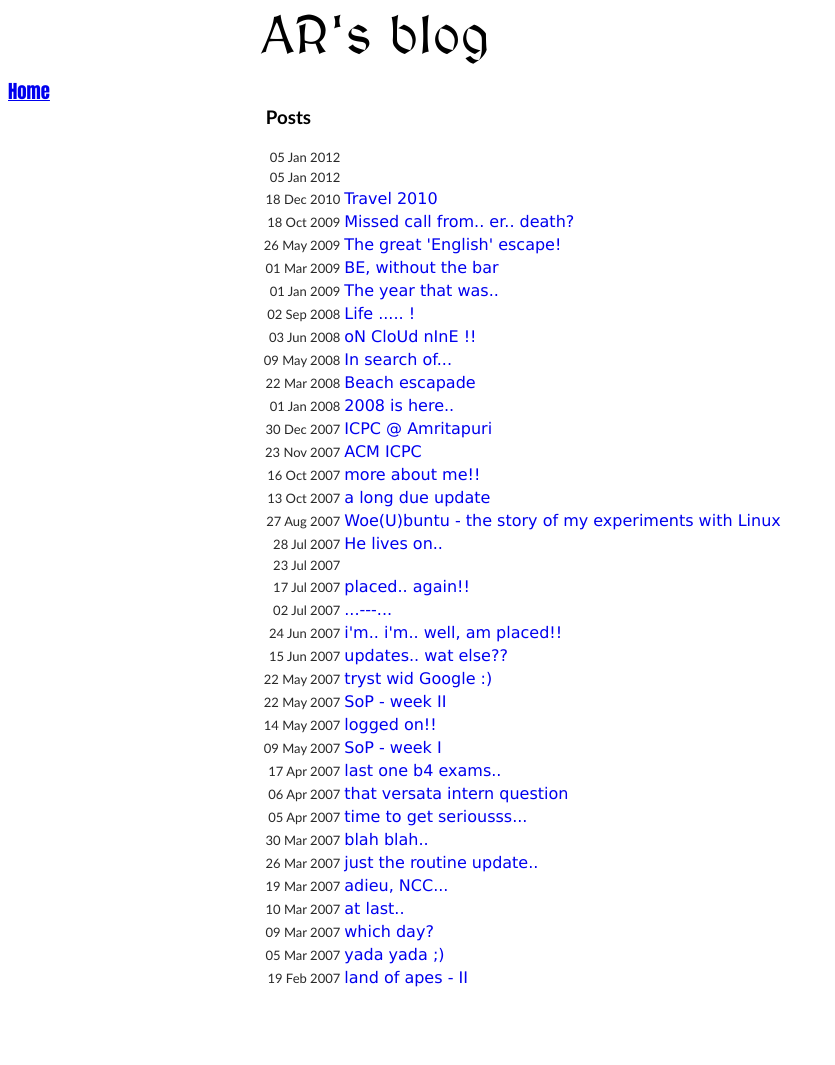
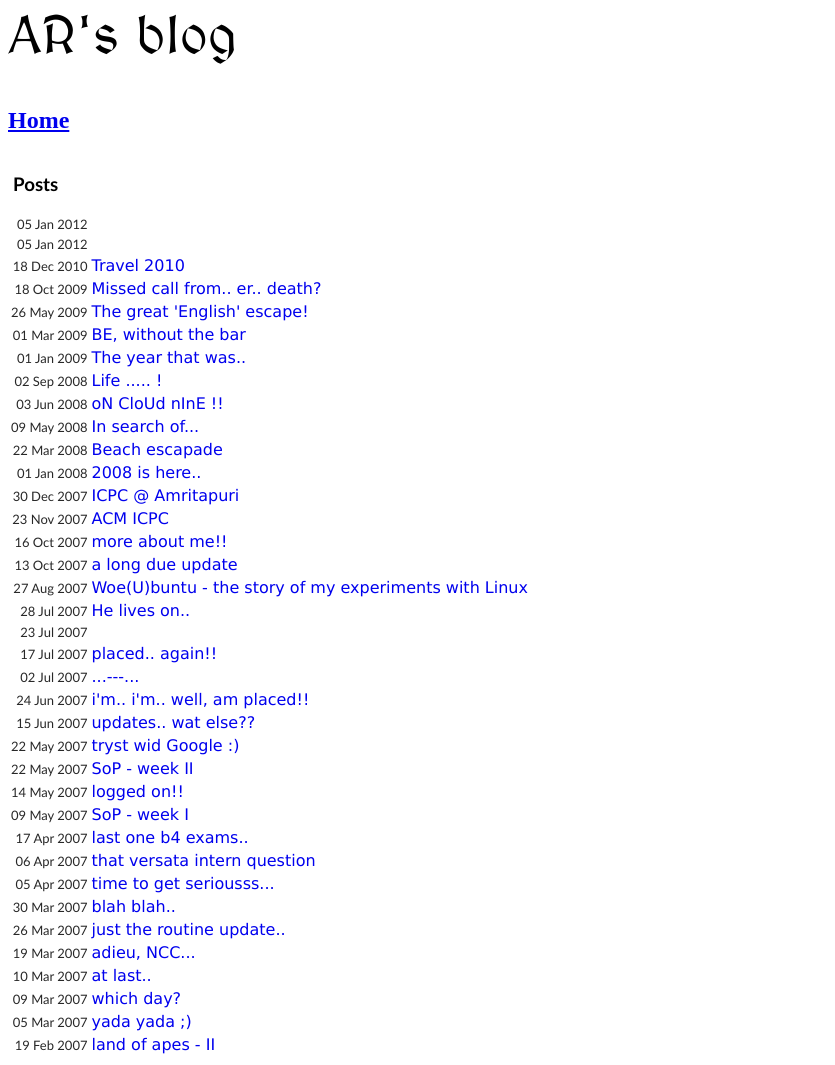
Before and after one commit to anusha-r/anusha-r.github.com, a Jekyll site: the page built from blog.html, in a window 1280 px wide. Shown: the whole page, without its empty margins (0-835 px from the left). Built offline with Jekyll 4.4.1, drawn with Linux system fonts in a browser that asks for light colours; Markdown is read by kramdown in place of the engine named in the settings; before the commit the page ends 998 px from its top, so only the background shows below that.

Commit message:
layout changes #25

```diff
--- a/_layouts/default.html
+++ b/_layouts/default.html
@@ -10,17 +10,17 @@
 <body>
 <div id="wrapper">
 
-<div id="sideBar">
-<!-- <span class="post-short-black">
+<!-- <div id="sideBar">
+ <span class="post-short-black">
 <h3> Related Posts </h3>
 {% for post in site.related_posts limit:3 %}
 {{ post.title }} -- <span class="post-date"> {{ post.date | date_to_string }} </span>
 <br/>
 {% endfor %}
-</span> -->
+</span>
 <h3> <a href="/">Home</a> </h3>
 
-</div>
+</div> -->
 
 <!-- <div id="sideBar">
 			<p><div style="padding-left:10px;">
```
Also changed, not shown: other parts of _layouts/default.html (+1 -0 lines).
